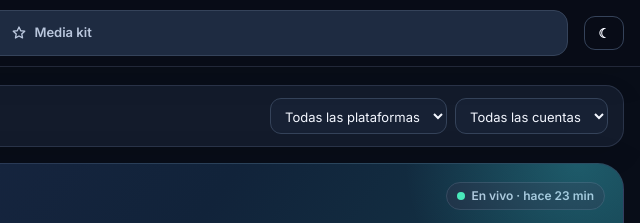
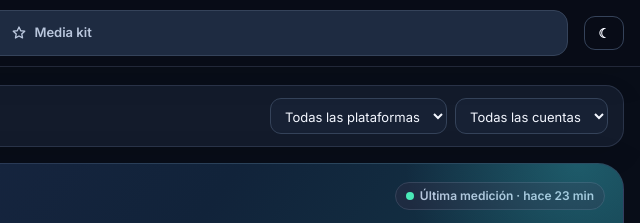
Before and after one commit to abcden/views, a plain HTML site: page index.html in a window 1280 px wide. Shown: the top 223 px of the page, 640-1280 px from the left. Drawn offline with nearby package versions, Linux system fonts and the light colour scheme.

Commit message:
Mejorar refresco frecuente y estado de sincronizacion: index.html

```diff
--- a/index.html
+++ b/index.html
@@ -30,7 +30,8 @@ window.PANEL_PUBLICO = true;
     doc: function(p){ return { onSnapshot: function(next){ return sub(function(){ var d = doc(p); next({id:p.split("/").pop(), exists:!!d, data:function(){ return d; }, metadata:meta}); }); }, set:soloLectura, update:soloLectura, delete:soloLectura }; }
   };
   window.claude = { use: function(n){ return Promise.resolve(n === "db" ? db : n === "user" ? {can: function(){ return Promise.resolve(false); }} : null); } };
-  cargar(); setInterval(cargar, 60000);
+  // Comprueba la versión publicada cada 15 segundos mientras la pestaña está visible.
+  cargar(); setInterval(function(){ if (!document.hidden) cargar(); }, 15000);
   document.addEventListener("visibilitychange", function(){ if (!document.hidden) cargar(); });
 })();
 </script>
@@ -1040,7 +1041,8 @@ function nextRunMin(){
 }
 function renderAccounts(){
   const f = k => k==="tiktok" ? state.cfg.tiktokSeguidores : k==="instagram" ? state.cfg.igSeguidores : null;
-  $("#accounts").innerHTML = cuentas().map(a=>`<span class="chip"><i class="dot" style="background:${color(a.plataforma)}"></i>${esc(a.usuario)}${f(a.plataforma)!=null?` <span class="m">· ${nf.format(num(f(a.plataforma)))} seg.</span>`:""}</span>`).join("")
+  const syncRed = k => k==="tiktok" ? state.cfg.tiktokUltimaSync : k==="instagram" ? state.cfg.igUltimaSync : null;
+  $("#accounts").innerHTML = cuentas().map(a=>`<span class="chip"><i class="dot" style="background:${color(a.plataforma)}"></i>${esc(a.usuario)}${f(a.plataforma)!=null?` <span class="m">· ${nf.format(num(f(a.plataforma)))} seg.</span>`:""}${syncRed(a.plataforma)?` <span class="m" title="Última medición de ${esc(a.plataforma)}: ${esc(new Date(syncRed(a.plataforma)).toLocaleString("es"))}">· ${esc(ago(syncRed(a.plataforma)))}</span>`:""}</span>`).join("")
     || `<span class="chip"><span class="m">Agrega tus cuentas en Ajustes</span></span>`;
   $("#cuentas-list").innerHTML = cuentas().map(a=>`<option value="${esc(a.usuario)}">${esc((PMAP[a.plataforma]||PMAP.otro).n)}</option>`).join("");
   const names = new Map();
@@ -1051,9 +1053,9 @@ function renderAccounts(){
   sel.value = state.acct; if (sel.value !== state.acct){ state.acct = ""; sel.value = ""; }
   const sync = state.cfg.ultimaSync, chip = $("#sync-chip");
   if (sync){
-    const stale = (Date.now()-Date.parse(sync)) > 90*60000;
+    const stale = (Date.now()-Date.parse(sync)) > 45*60000;
     chip.hidden = false; chip.style.color = stale ? "var(--warn)" : "var(--muted)";
-    chip.innerHTML = `<i class="dot ${stale?"":"live-dot"}" style="background:${stale?"var(--warn)":"var(--money)"}"></i>${stale?"Sin datos nuevos":"En vivo"} · ${esc(ago(sync))}`;
+    chip.innerHTML = `<i class="dot ${stale?"":"live-dot"}" style="background:${stale?"var(--warn)":"var(--money)"}"></i>${stale?"Datos retrasados":"Última medición"} · ${esc(ago(sync))}`;
     chip.title = new Date(Date.parse(sync)).toLocaleString("es");
   } else chip.hidden = true;
   renderRefresh();
```
